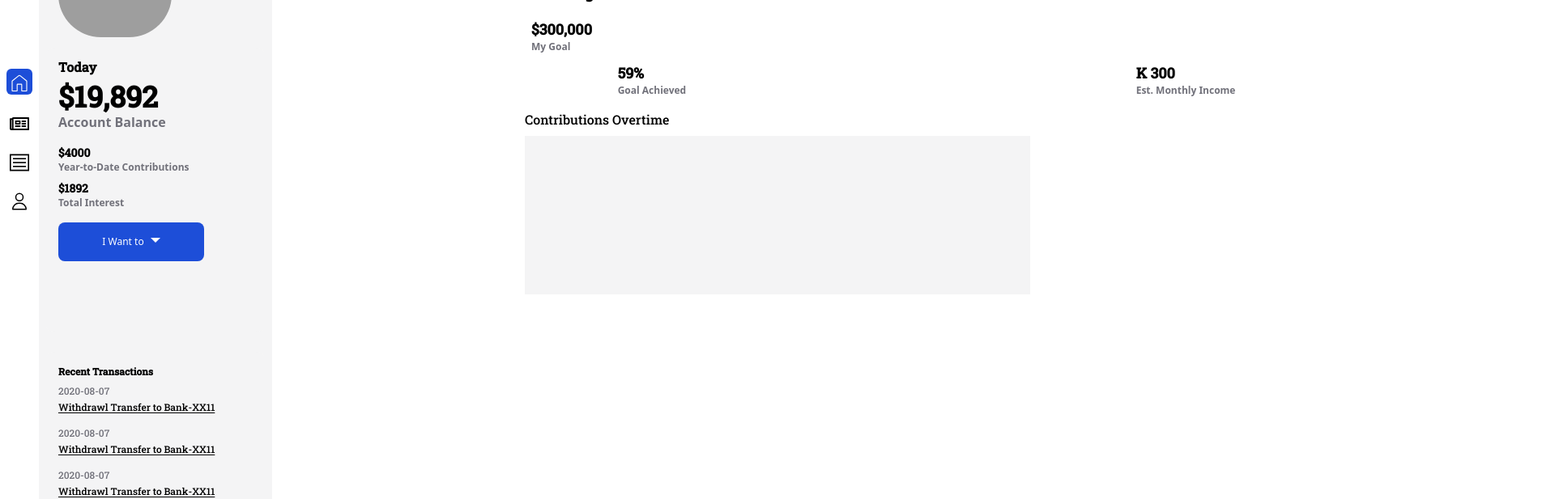
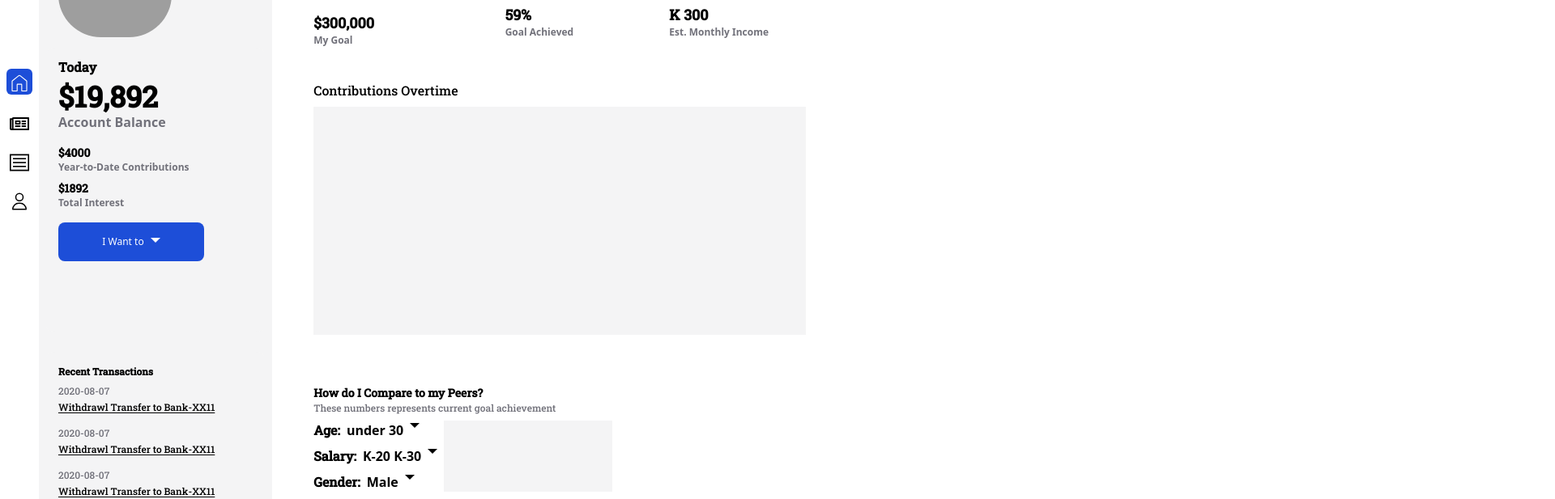
Before and after one commit to sneh-soni/rapidquest-project, a React (Create React App) app: page / in a window 1280 px wide. Shown: the part 80-697 px from the top of the page at 81% size, 1920 px wide, since content can reach past the window. Built offline with nearby package versions, Linux system fonts and the light colour scheme; grey boxes are pictures that could not be loaded.

Commit message:
5 details complete

```diff
--- /dev/null
+++ b/src/components/Charts.js
@@ -0,0 +1,11 @@
+import React from "react";
+
+const Charts = () => {
+  return (
+    <div className="h-auto sm:w-56 p-2">
+      <div className="bg-zinc-100 sm:h-full h-28">{/* Charts */}</div>
+    </div>
+  );
+};
+
+export default Charts;
--- /dev/null
+++ b/src/components/Compare.js
@@ -0,0 +1,67 @@
+import React from "react";
+import Charts from "./Charts";
+
+const Compare = () => {
+  return (
+    <div className="relative -top-2 p-2">
+      <div className="font-bold text-lg sm:text-sm">
+        How do I Compare to my Peers?
+      </div>
+      <div className="text-[0.65rem] sm:text-xs text-zinc-500 ">
+        These numbers represents current goal achievement
+      </div>
+      <div className="sm:flex">
+        <div className="my-2 flex flex-col gap-2">
+          <div className="flex gap-2 font-semibold">
+            Age:<span className="font-sans">under 30</span>
+            <svg
+              viewBox="0 0 48 48"
+              height="12"
+              width="12"
+              xmlns="http://www.w3.org/2000/svg"
+            >
+              <path
+                fill="#000000"
+                d="M0 12.438h48L24 35.562z"
+                class="fill-241f20"
+              ></path>
+            </svg>
+          </div>
+          <div className="flex gap-2 font-semibold">
+            Salary:<span className="font-sans">K-20 K-30</span>
+            <svg
+              viewBox="0 0 48 48"
+              height="12"
+              width="12"
+              xmlns="http://www.w3.org/2000/svg"
+            >
+              <path
+                fill="#000000"
+                d="M0 12.438h48L24 35.562z"
+                class="fill-241f20"
+              ></path>
+            </svg>
+          </div>
+          <div className="flex gap-2 font-semibold">
+            Gender:<span className="font-sans">Male</span>
+            <svg
+              viewBox="0 0 48 48"
+              height="12"
+              width="12"
+              xmlns="http://www.w3.org/2000/svg"
+            >
+              <path
+                fill="#000000"
+                d="M0 12.438h48L24 35.562z"
+                class="fill-241f20"
+              ></path>
+            </svg>
+          </div>
+        </div>
+        <Charts />
+      </div>
+    </div>
+  );
+};
+
+export default Compare;
--- a/src/components/Details.js
+++ b/src/components/Details.js
@@ -1,12 +1,14 @@
 import React from "react";
 import Goals from "./Goals";
 import Graph from "./Graph";
+import Compare from "./Compare";
 
 const Details = () => {
   return (
-    <div className="w-screen h-screen mt-4 p-2 sm:w-[50%]">
+    <div className="w-screen h-screen mt-4 p-2 sm:w-[50%] sm:mt-0 sm:absolute sm:right-[21%]">
       <Goals />
       <Graph />
+      <Compare />
     </div>
   );
 };
--- a/src/components/Goals.js
+++ b/src/components/Goals.js
@@ -7,14 +7,14 @@ const Goals = () => {
         <div className="text-blue-700">Retirement Income</div>
         <div className="text-xl font-semibold">Starting Year 2056</div>
       </div>
-      <div className="h-auto">
-        <div className="w-screen sm:w-1/3 h-16 flex flex-col justify-center">
+      <div className="h-auto w-full sm:flex my-2">
+        <div className="w-auto sm:w-1/3 h-16 flex flex-col justify-center">
           <p className="font-semibold text-lg">$300,000</p>
           <p className="text-xs font-sans font-semibold text-zinc-500">
             My Goal
           </p>
         </div>
-        <div className="flex flex-nowrap justify-around w-screen">
+        <div className="flex flex-nowrap justify-around sm:w-2/3">
           <div className="w-1/2 sm:w-1/3">
             <p className="font-semibold text-lg">59%</p>
             <p className="text-xs font-sans font-semibold text-zinc-500">
--- a/src/components/Graph.js
+++ b/src/components/Graph.js
@@ -2,11 +2,11 @@ import React from "react";
 
 const Graph = () => {
   return (
-    <div className="w-full h-1/2">
+    <div className="w-full h-1/2 p-2">
       <div className="my-4 sm:my-2">
         <div>Contributions Overtime</div>
       </div>
-      <div className="my-4 sm:my-2 p-2 h-1/2 bg-zinc-100">{/* Graph */}</div>
+      <div className="my-4 sm:my-2 p-2 h-3/4 bg-zinc-100">{/* Graph */}</div>
     </div>
   );
 };
--- a/src/components/Sidebar.js
+++ b/src/components/Sidebar.js
@@ -14,7 +14,7 @@ const Sidebar = () => {
   }, []);
 
   return (
-    <div className="h-screen w-screen">
+    <div className="h-screen w-[5%]">
       {isMobile ? (
         <div className="z-10 flex absolute w-screen h-8 mt-auto bottom-0 items-center p-2 justify-between bg-white">
           <div className="w-[10%] h-8 bg-blue-700 rounded-md flex justify-center items-center">
```
